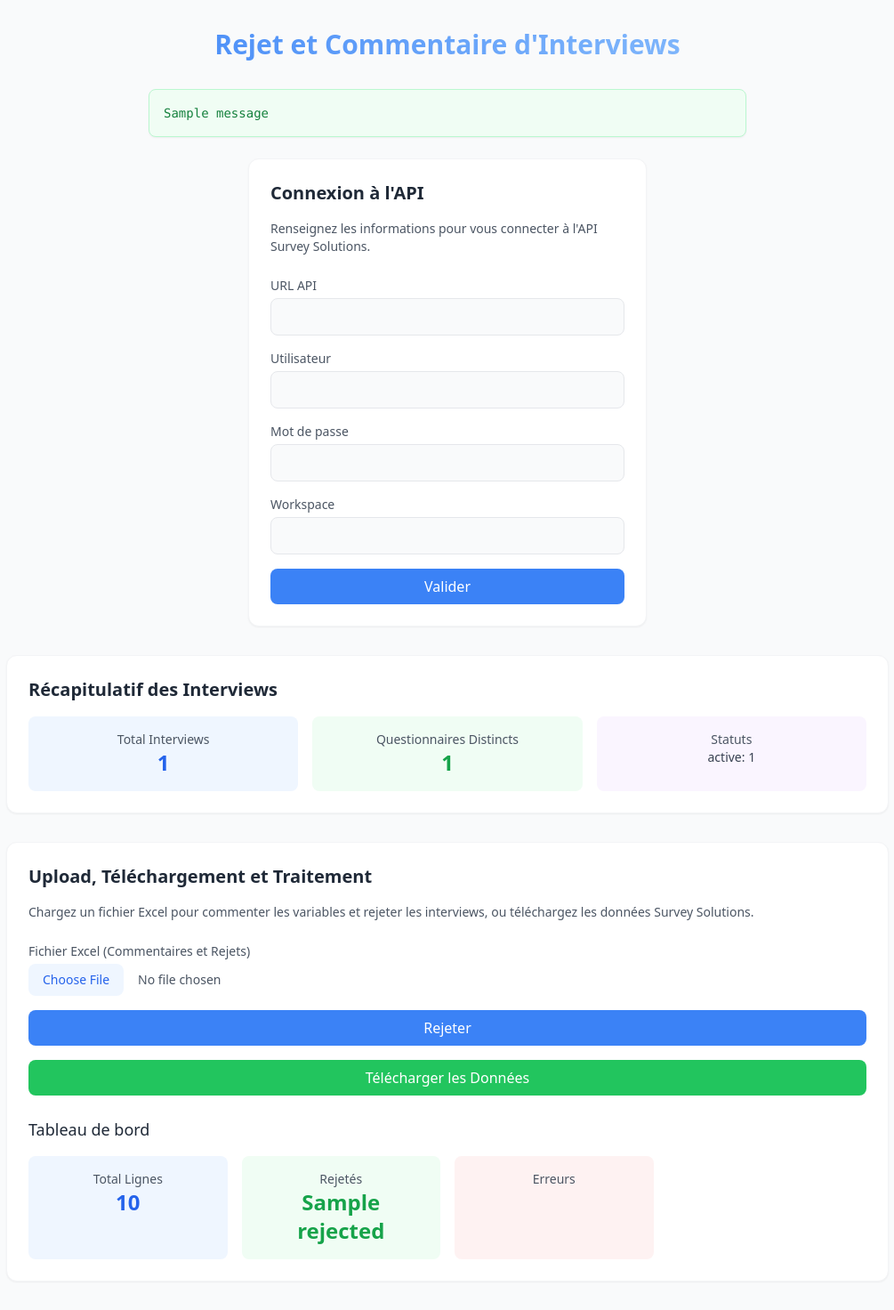
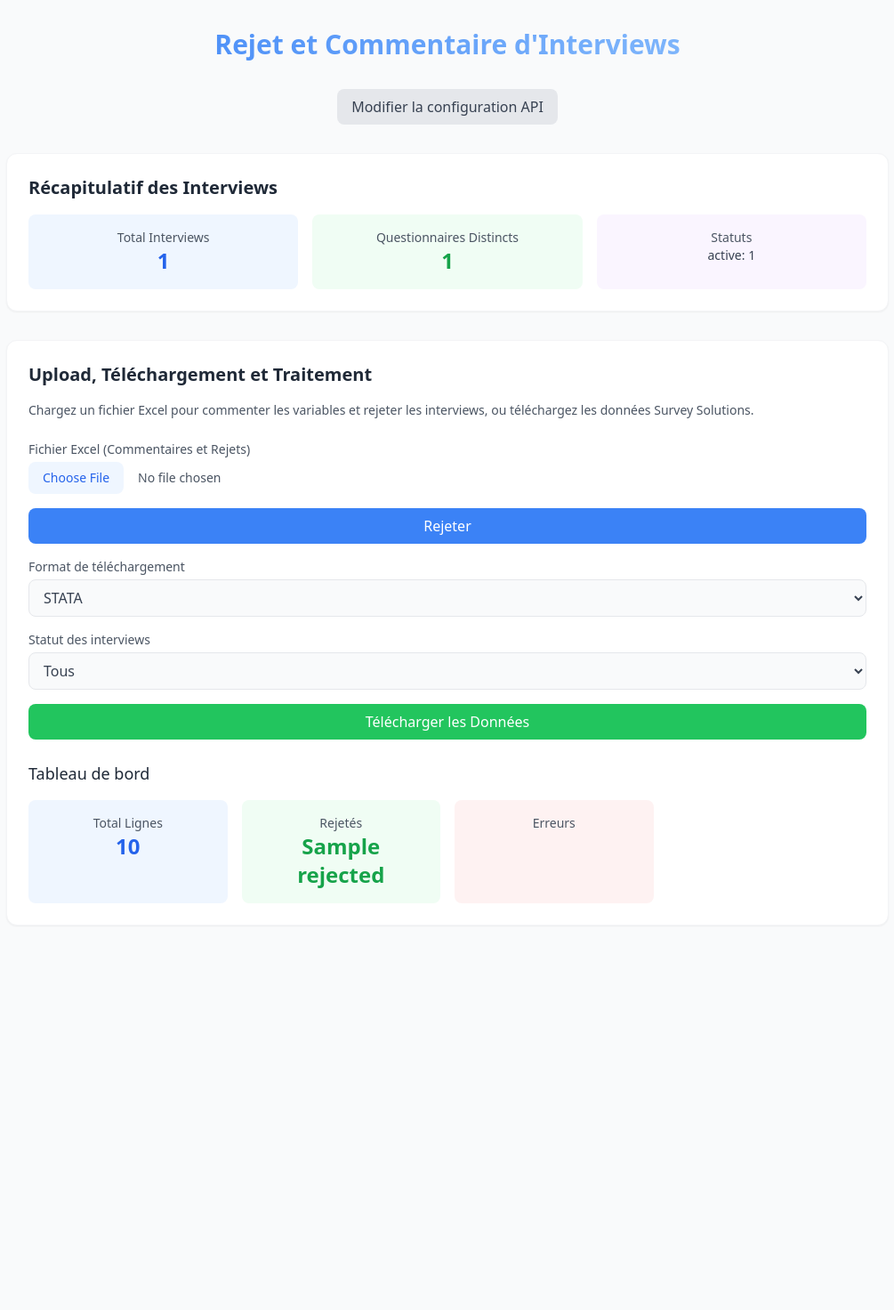
Before and after one commit to devskills365/rejet_survey_solutions, a Python web app: template templates/index.html in a window 1280 px wide. Shown: the whole page at 89% size, without its empty margins (137-1142 px from the left). After the commit the page ends 998 px from the top, so only its background shows below. Run offline with Jinja, Linux system fonts and the light colour scheme; the template is opened without the code that fills it: most values are stand-ins (such as "Sample title", 1, 10 or a date in 2020); one stand-in notice (Sample message) is shown; some libraries are stand-ins or nearby versions.

Commit message:
mise à jour

```diff
--- a/templates/index.html
+++ b/templates/index.html
@@ -16,83 +16,30 @@
         <!-- Messages flash -->
         {% with messages = get_flashed_messages(with_categories=true) %}
             {% if messages %}
-                <div class="mb-6 max-w-2xl mx-auto">
+                <div id="flash-messages" class="mb-6 max-w-2xl mx-auto space-y-2">
                     {% for category, message in messages %}
-                        <div class="p-4 rounded-lg shadow-sm {{
-                            'bg-green-50 text-green-700 border border-green-200' if category == 'success' else
-                            'bg-red-50 text-red-700 border border-red-200' if category == 'error' else
-                            'bg-blue-50 text-blue-700 border border-blue-200' }}"
-                        >
-                            <pre class="text-sm whitespace-pre-wrap">{{ message }}</pre>
+                        <div class="p-4 rounded-lg shadow-sm opacity-0 transition-opacity duration-500 ease-in-out {{
+                            'bg-green-100 text-green-700 border border-green-200' if category == 'success' else
+                            'bg-red-100 text-red-700 border border-red-200' if category == 'error' else
+                            'bg-blue-100 text-blue-700 border border-blue-200' }}"
+                            x-data="{ show: true }" x-init="setTimeout(() => show = false, 5000)" x-show="show" x-transition:leave="transition-opacity duration-500" x-transition:leave-end="opacity-0">
+                            <pre class="text-sm whitespace-pre-wrap">{{ message | safe }}</pre>
                         </div>
                     {% endfor %}
                 </div>
             {% endif %}
         {% endwith %}
 
-        <!-- Formulaire API -->
-        <div class="bg-white p-6 rounded-xl shadow-sm border border-gray-100 max-w-md mx-auto">
-            <h2 class="text-xl font-semibold text-gray-800 mb-4">Connexion à l'API</h2>
-            <p class="text-gray-600 text-sm mb-6">
-                Renseignez les informations pour vous connecter à l'API Survey Solutions.
-            </p>
-            <form method="POST" action="{{ url_for('save_api_info') }}" class="space-y-4">
-                <!-- URL API -->
-                <div>
-                    <label for="api_user" class="block text-sm font-medium text-gray-600">URL API</label>
-                    <input
-                        type="text"
-                        name="api_user"
-                        id="api_user"
-                        class="mt-1 block w-full rounded-lg border border-gray-200 bg-gray-50 py-2 px-3 text-gray-700 focus:outline-none focus:ring-2 focus:ring-blue-300 focus:border-blue-300 transition duration-150"
-                        required
-                    >
-                </div>
-                <!-- Utilisateur -->
-                <div>
-                    <label for="utilisateur" class="block text-sm font-medium text-gray-600">Utilisateur</label>
-                    <input
-                        type="text"
-                        name="utilisateur"
-                        id="utilisateur"
-                        class="mt-1 block w-full rounded-lg border border-gray-200 bg-gray-50 py-2 px-3 text-gray-700 focus:outline-none focus:ring-2 focus:ring-blue-300 focus:border-blue-300 transition duration-150"
-                        required
-                    >
-                </div>
-                <!-- Mot de passe -->
-                <div>
-                    <label for="mot_de_passe" class="block text-sm font-medium text-gray-600">Mot de passe</label>
-                    <input
-                        type="password"
-                        name="mot_de_passe"
-                        id="mot_de_passe"
-                        class="mt-1 block w-full rounded-lg border border-gray-200 bg-gray-50 py-2 px-3 text-gray-700 focus:outline-none focus:ring-2 focus:ring-blue-300 focus:border-blue-300 transition duration-150"
-                        required
-                    >
-                </div>
-                <!-- Workspace -->
-                <div>
-                    <label for="workspace" class="block text-sm font-medium text-gray-600">Workspace</label>
-                    <input
-                        type="text"
-                        name="workspace"
-                        id="workspace"
-                        class="mt-1 block w-full rounded-lg border border-gray-200 bg-gray-50 py-2 px-3 text-gray-700 focus:outline-none focus:ring-2 focus:ring-blue-300 focus:border-blue-300 transition duration-150"
-                        required
-                    >
-                </div>
-                <!-- Bouton Valider -->
-                <button
-                    type="submit"
-                    class="w-full bg-blue-500 text-white py-2 px-4 rounded-lg hover:bg-blue-600 focus:outline-none focus:ring-2 focus:ring-blue-400 focus:ring-offset-2 transition duration-150"
-                >
-                    Valider
-                </button>
-            </form>
-        </div>
-
         <!-- Section visible uniquement après connexion réussie -->
         {% if interview_stats and not interview_stats.error %}
+            <!-- Bouton pour modifier la configuration API -->
+            <div class="text-center mb-6">
+                <a href="{{ url_for('api_config') }}"
+                   class="inline-block bg-gray-200 text-gray-700 py-2 px-4 rounded-lg hover:bg-gray-300 hover:scale-105 transform transition duration-150 focus:outline-none focus:ring-2 focus:ring-gray-400 focus:ring-offset-2">
+                    Modifier la configuration API
+                </a>
+            </div>
+
             <!-- Récapitulatif des interviews -->
             <div class="mt-8 bg-white p-6 rounded-xl shadow-sm border border-gray-100">
                 <h2 class="text-xl font-semibold text-gray-800 mb-4">Récapitulatif des Interviews</h2>
@@ -137,22 +84,75 @@
                     </div>
                     <button
                         type="submit"
-                        class="w-full bg-blue-500 text-white py-2 px-4 rounded-lg hover:bg-blue-600 focus:outline-none focus:ring-2 focus:ring-blue-400 focus:ring-offset-2 transition duration-150"
+                        class="w-full bg-blue-500 text-white py-2 px-4 rounded-lg hover:bg-blue-600 hover:scale-105 transform transition duration-150 focus:outline-none focus:ring-2 focus:ring-blue-400 focus:ring-offset-2"
                     >
                         Rejeter
                     </button>
                 </form>
 
-                <!-- Bouton Télécharger -->
+                <!-- Formulaire pour télécharger -->
                 <form method="POST" action="{{ url_for('download_data') }}" class="mt-4" id="download-form">
+                    <div class="mb-4">
+                        <label for="export_type" class="block text-sm font-medium text-gray-600">Format de téléchargement</label>
+                        <select
+                            name="export_type"
+                            id="export_type"
+                            class="mt-1 block w-full rounded-lg border border-gray-200 bg-gray-50 py-2 px-3 text-gray-700 focus:outline-none focus:ring-2 focus:ring-green-300 focus:border-green-300 transition duration-150"
+                            required
+                        >
+                            <option value="STATA">STATA</option>
+                            <option value="SPSS">SPSS</option>
+                            <option value="Tabular">Tabulaire (CSV)</option>
+                            <option value="Binary">Binaire</option>
+                            <option value="DDI">DDI (Métadonnées)</option>
+                            <option value="Paradata">Paradata</option>
+                        </select>
+                    </div>
+                    <div class="mb-4">
+                        <label for="interview_status" class="block text-sm font-medium text-gray-600">Statut des interviews</label>
+                        <select
+                            name="interview_status"
+                            id="interview_status"
+                            class="mt-1 block w-full rounded-lg border border-gray-200 bg-gray-50 py-2 px-3 text-gray-700 focus:outline-none focus:ring-2 focus:ring-green-300 focus:border-green-300 transition duration-150"
+                            required
+                        >
+                            <option value="All">Tous</option>
+                            <option value="SupervisorAssigned">Assigné au superviseur</option>
+                            <option value="InterviewerAssigned">Assigné à l'intervieweur</option>
+                            <option value="Completed">Terminé</option>
+                            <option value="RejectedBySupervisor">Rejeté par le superviseur</option>
+                            <option value="ApprovedBySupervisor">Approuvé par le superviseur</option>
+                            <option value="RejectedByHeadquarters">Rejeté par le siège</option>
+                            <option value="ApprovedByHeadquarters">Approuvé par le siège</option>
+                        </select>
+                    </div>
                     <button
                         type="submit"
                         id="download-button"
-                        class="w-full bg-green-500 text-white py-2 px-4 rounded-lg hover:bg-green-600 focus:outline-none focus:ring-2 focus:ring-green-400 focus:ring-offset-2 transition duration-150"
+                        class="w-full bg-green-500 text-white py-2 px-4 rounded-lg hover:bg-green-600 hover:scale-105 transform transition duration-150 focus:outline-none focus:ring-2 focus:ring-green-400 focus:ring-offset-2"
                     >
                         Télécharger les Données
                     </button>
+                    <!-- Barre de progression -->
+                    <div id="progress-bar" class="mt-2 hidden">
+                        <div class="w-full bg-gray-200 rounded-full h-2.5">
+                            <div class="bg-green-500 h-2.5 rounded-full animate-pulse" style="width: 100%"></div>
+                        </div>
+                    </div>
                 </form>
+
+                <!-- Bouton d'annulation (visible uniquement si un job est en cours) -->
+                {% if session.get('export_job_id') %}
+                    <form method="POST" action="{{ url_for('cancel_export') }}" class="mt-4" id="cancel-form">
+                        <button
+                            type="submit"
+                            id="cancel-button"
+                            class="w-full bg-red-500 text-white py-2 px-4 rounded-lg hover:bg-red-600 hover:scale-105 transform transition duration-150 focus:outline-none focus:ring-2 focus:ring-red-400 focus:ring-offset-2"
+                        >
+                            Annuler le Téléchargement
+                        </button>
+                    </form>
+                {% endif %}
 
                 <!-- Tableau de bord -->
                 <div class="mt-6">
@@ -181,32 +181,74 @@
             </div>
         {% else %}
             <!-- Message si pas connecté ou erreur -->
-            <div class="mt-8 bg-gray-100 p-4 rounded-lg text-center max-w-md mx-auto">
-                <p class="text-sm text-gray-600">
+            <div class="mt-8 bg-white p-6 rounded-xl shadow-sm border border-gray-100 max-w-md mx-auto text-center">
+                <p class="text-gray-600 text-sm mb-4">
                     {% if interview_stats and interview_stats.error %}
                         Erreur lors du chargement des données : {{ interview_stats.error }}. Veuillez vérifier vos identifiants.
                     {% else %}
-                        Veuillez vous connecter pour accéder au récapitulatif et au téléversement.
+                        Veuillez configurer les informations API pour accéder au récapitulatif et au téléversement.
                     {% endif %}
                 </p>
+                <a href="{{ url_for('api_config') }}"
+                   class="inline-block bg-blue-500 text-white py-2 px-4 rounded-lg hover:bg-blue-600 hover:scale-105 transform transition duration-150 focus:outline-none focus:ring-2 focus:ring-blue-400 focus:ring-offset-2">
+                    Configurer l'API
+                </a>
             </div>
         {% endif %}
     </div>
 
-    <!-- JavaScript pour l'indicateur de chargement -->
+    <!-- JavaScript pour l'indicateur de chargement et annulation -->
     <script>
-        document.getElementById('download-form').addEventListener('submit', function() {
+        // Gestion du téléchargement
+        document.getElementById('download-form')?.addEventListener('submit', function() {
             const button = document.getElementById('download-button');
+            const progressBar = document.getElementById('progress-bar');
             button.disabled = true;
             button.innerHTML = '<svg class="animate-spin inline-block w-4 h-4 mr-2" xmlns="http://www.w3.org/2000/svg" fill="none" viewBox="0 0 24 24"><circle class="opacity-25" cx="12" cy="12" r="10" stroke="currentColor" stroke-width="4"></circle><path class="opacity-75" fill="currentColor" d="M4 12a8 8 0 018-8V0C5.373 0 0 5.373 0 12h4zm2 5.291A7.962 7.962 0 014 12H0c0 3.042 1.135 5.824 3 7.938l3-2.647z"></path></svg>Téléchargement en cours...';
+            progressBar.classList.remove('hidden');
+
+            // Réinitialiser le bouton après 5 secondes
+            setTimeout(() => {
+                button.disabled = false;
+                button.innerHTML = 'Télécharger les Données';
+                progressBar.classList.add('hidden');
+            }, 5000);
+        });
+
+        // Gestion de l'annulation
+        document.getElementById('cancel-form')?.addEventListener('submit', function(e) {
+            e.preventDefault();
+            const button = document.getElementById('cancel-button');
+            button.disabled = true;
+            button.innerHTML = 'Annulation en cours...';
+
+            fetch('{{ url_for("cancel_export") }}', {
+                method: 'POST',
+                headers: {
+                    'Content-Type': 'application/json'
+                }
+            })
+            .then(response => response.json())
+            .then(data => {
+                if (data.success) {
+                    alert('Téléchargement annulé avec succès.');
+                    window.location.reload(); // Rafraîchir pour masquer le bouton d'annulation
+                } else {
+                    alert('Erreur lors de l\'annulation : ' + data.message);
+                    button.disabled = false;
+                    button.innerHTML = 'Annuler le Téléchargement';
+                }
+            })
+            .catch(error => {
+                console.error('Erreur lors de l\'annulation:', error);
+                alert('Erreur lors de l\'annulation.');
+                button.disabled = false;
+                button.innerHTML = 'Annuler le Téléchargement';
+            });
         });
     </script>
-    <script>
-        document.getElementById('download-form').addEventListener('submit', function() {
-            const button = document.getElementById('download-button');
-            button.disabled = true;
-            button.innerHTML = '<svg class="animate-spin inline-block w-4 h-4 mr-2" xmlns="http://www.w3.org/2000/svg" fill="none" viewBox="0 0 24 24"><circle class="opacity-25" cx="12" cy="12" r="10" stroke="currentColor" stroke-width="4"></circle><path class="opacity-75" fill="currentColor" d="M4 12a8 8 0 018-8V0C5.373 0 0 5.373 0 12h4zm2 5.291A7.962 7.962 0 014 12H0c0 3.042 1.135 5.824 3 7.938l3-2.647z"></path></svg>Téléchargement en cours...';
-        });
-    </script>
+
+    <!-- Inclure Alpine.js pour les animations des messages flash -->
+    <script src="https://cdn.jsdelivr.net/npm/alpinejs@2.8.2/dist/alpine.min.js" defer></script>
 </body>
 </html>
```
Also changed, not shown: app.py (+194 -79 lines), templates/api_config.html (added, +66 -0 lines), test.py (+3 -4 lines), 1 other file.
